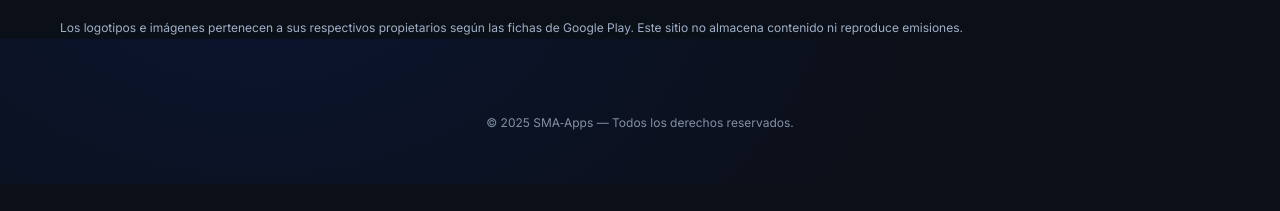
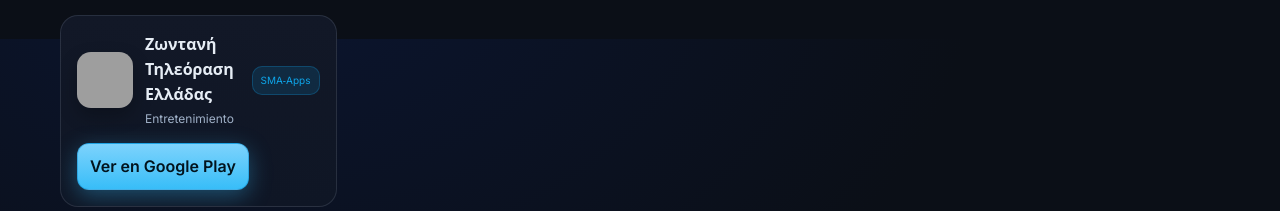
Before and after one commit to smappse/smappse.github.io, a plain HTML site: page index.html in a window 1280 px wide. Shown: the part 761-972 px from the top of the page. Before the commit the page ends 945 px from the top, so only its background shows below. Drawn offline with Linux system fonts and the light colour scheme; grey boxes are pictures that could not be loaded.

Commit message:
Update index.html

```diff
--- a/index.html
+++ b/index.html
@@ -271,6 +271,24 @@
         </div>
       </article>
 
+
+
+       <!-- Ζωντανή Τηλεόραση Ελλάδας -->
+      <article class="card">
+        <div class="app-head">
+          <img class="app-icon" alt="Ζωντανή Τηλεόραση Ελλάδας" src="https://play-lh.googleusercontent.com/i6Spiv3uDGygJTjGXdkZyj85thIbDFN3Q2r3KFz6f0uOK2TaT-8pjPmH5ChL46OBQyYmKh8vtrtjyvTpLD7ZKOY=w240-h480-rw" />
+          <div>
+            <h2 class="app-title">Ζωντανή Τηλεόραση Ελλάδας</h2>
+            <div class="app-meta">Entretenimiento</div>
+          </div>
+          <span class="badge">SMA‑Apps</span>
+        </div>
+        <div class="actions">
+          <a class="btn" target="_blank" rel="noopener" href="https://play.google.com/store/apps/details?id=greece.tv.online.live.football.basketball">Ver en Google Play</a>
+        </div>
+      </article>
+
+
     </section>
 
     <section class="small" style="margin-top:22px; color:var(--muted)">
```
